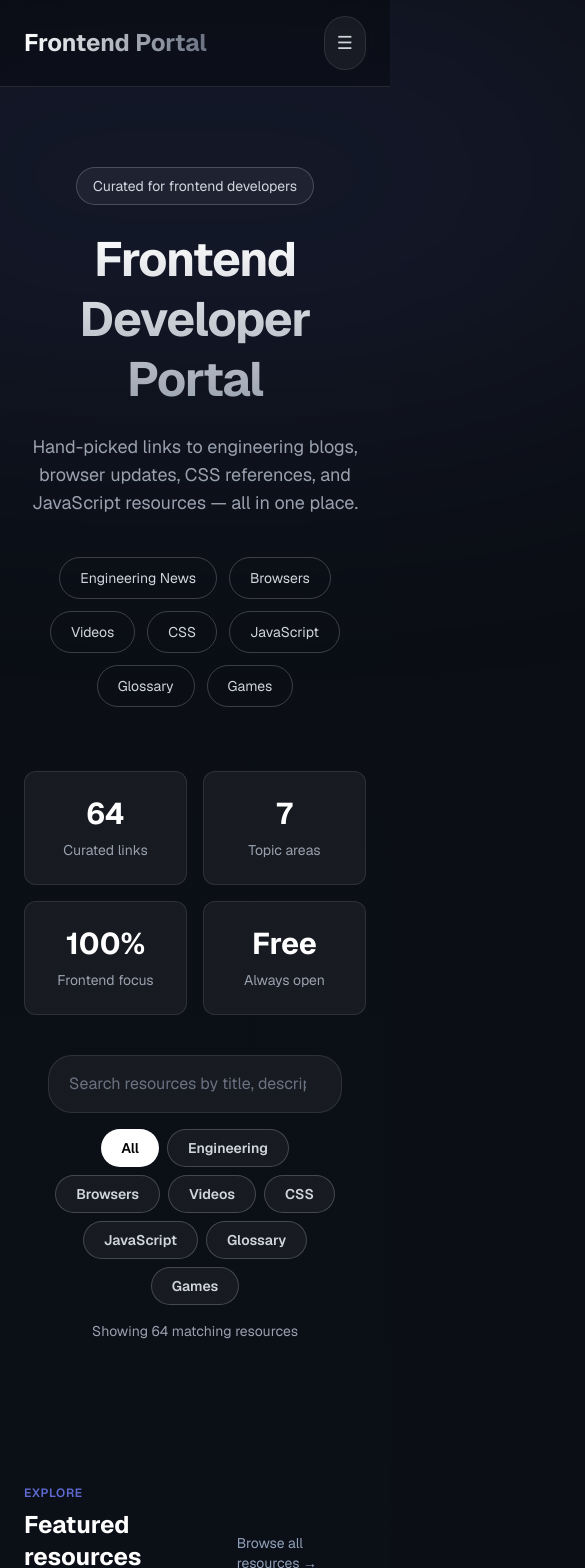
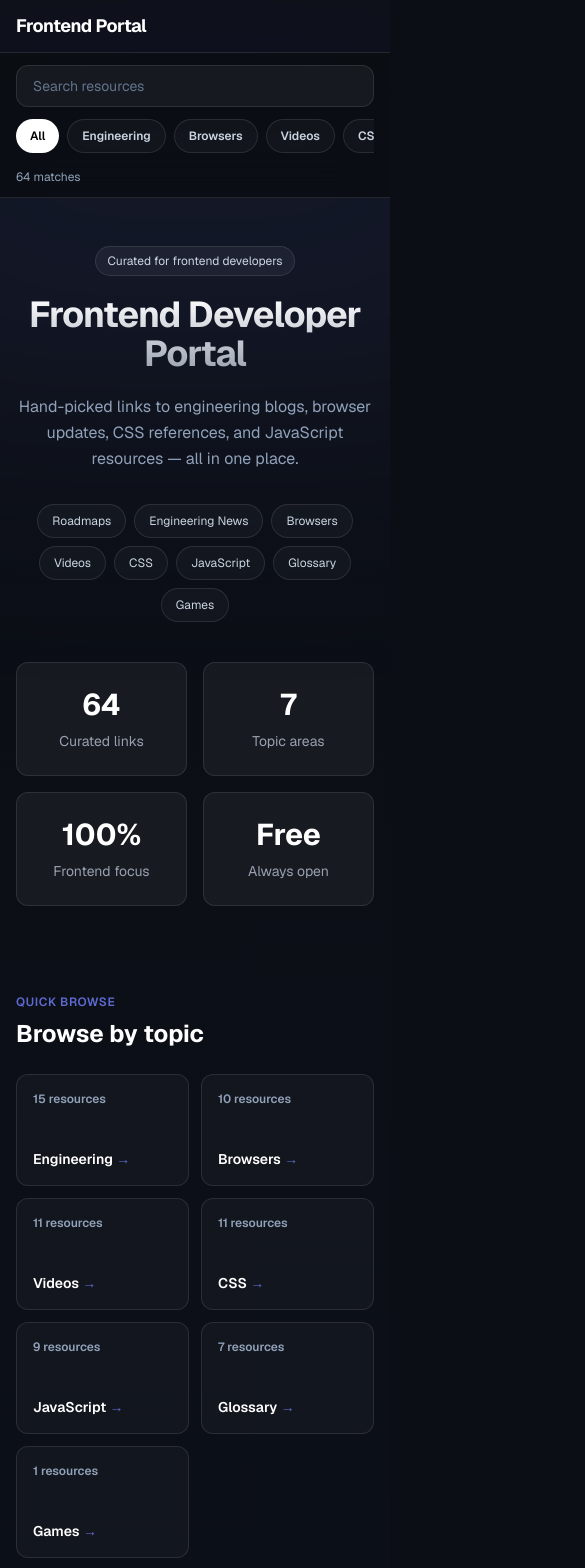
Before and after one commit to VSKerberos/next1, a Next.js app: page / in a window 390 px wide. Shown: the top 1568 px of the page, 585 px wide, since content can reach past the window. Built offline with nearby package versions, Linux system fonts and the light colour scheme.

Commit message:
frontend development

```diff
--- a/app/globals.css
+++ b/app/globals.css
@@ -3,6 +3,7 @@
 
 html {
   scroll-behavior: smooth;
+  overflow-x: clip;
 }
 
 :root {
@@ -21,4 +22,29 @@ body {
   background: var(--background);
   color: var(--foreground);
   font-family: var(--font-geist-sans), system-ui, sans-serif;
+  overflow-x: clip;
 }
+
+.filter-fade-in {
+  animation: filter-fade-in 220ms ease-out both;
+}
+
+@keyframes filter-fade-in {
+  from {
+    opacity: 0;
+  }
+
+  to {
+    opacity: 1;
+  }
+}
+
+@media (prefers-reduced-motion: reduce) {
+  html {
+    scroll-behavior: auto;
+  }
+
+  .filter-fade-in {
+    animation: none;
+  }
+}
--- a/app/layout.tsx
+++ b/app/layout.tsx
@@ -30,7 +30,7 @@ export default function RootLayout({
       suppressHydrationWarning
     >
       <body
-        className="relative isolate flex min-h-screen flex-col overflow-x-hidden bg-background text-slate-100 antialiased"
+        className="relative isolate flex min-h-screen flex-col bg-background text-slate-100 antialiased"
         suppressHydrationWarning
       >
         <div
--- a/app/page.tsx
+++ b/app/page.tsx
@@ -1,19 +1,8 @@
 "use client";
 
-import { useMemo, useState } from "react";
+import { useEffect, useMemo, useState } from "react";
 import Link from "next/link";
 import resources, { Resource } from "../data/resources";
-
-const NAV_SECTIONS = [
-  { label: "Roadmaps", href: "#roadmap" },
-  { label: "Engineering", href: "#engineering" },
-  { label: "Browsers", href: "#browsers" },
-  { label: "Videos", href: "#videos" },
-  { label: "CSS", href: "#css" },
-  { label: "JavaScript", href: "#javascript" },
-  { label: "Glossary", href: "#glossary" },
-  { label: "Games", href: "#games" },
-] as const;
 
 const ROADMAP_GUIDES = [
   {
@@ -43,6 +32,7 @@ const ROADMAP_GUIDES = [
 ] as const;
 
 const QUICK_JUMP_SECTIONS = [
+  { label: "Roadmaps", href: "#roadmap" },
   { label: "Engineering News", href: "#engineering" },
   { label: "Browsers", href: "#browsers" },
   { label: "Videos", href: "#videos" },
@@ -136,7 +126,7 @@ const ColorfulLinkCard = ({
       </span>
     </>
   );
-  const className = `flex h-full flex-col overflow-hidden bg-card border-2 ${BORDER_CLASSES[borderColor] ?? "border-white/10"} rounded-2xl p-6 hover:bg-card-hover transition-all duration-300 group no-underline`;
+  const className = `flex h-full min-h-40 flex-col overflow-hidden rounded-2xl border bg-card ${BORDER_CLASSES[borderColor] ?? "border-white/10"} p-5 transition-all duration-300 hover:-translate-y-0.5 hover:scale-[1.01] hover:bg-card-hover hover:shadow-xl hover:shadow-accent/10 focus-visible:-translate-y-0.5 focus-visible:scale-[1.01] focus-visible:shadow-xl focus-visible:shadow-accent/10 focus-visible:outline-none focus-visible:ring-2 focus-visible:ring-accent/50 motion-reduce:transition-none motion-reduce:transform-none group no-underline`;
 
   return href.startsWith("/") ? (
     <Link href={href} className={className}>
@@ -159,8 +149,34 @@ export default function Home() {
   const [activeSection, setActiveSection] = useState<
     "all" | Resource["section"]
   >("all");
-  const [menuOpen, setMenuOpen] = useState(false);
   const [activeRoadmap, setActiveRoadmap] = useState(0);
+  const [filterAnimationVersion, setFilterAnimationVersion] = useState(0);
+  const [scrollRequest, setScrollRequest] = useState<{
+    targetId: string;
+  } | null>(null);
+
+  useEffect(() => {
+    if (!scrollRequest) return;
+
+    const target = document.getElementById(scrollRequest.targetId);
+    if (!target) {
+      console.error(`Unable to find section "${scrollRequest.targetId}".`);
+      return;
+    }
+
+    target.scrollIntoView({ behavior: "smooth", block: "start" });
+  }, [scrollRequest]);
+
+  const updateSectionFilter = (section: "all" | Resource["section"]) => {
+    setActiveSection(section);
+    setFilterAnimationVersion(version => version + 1);
+  };
+
+  const handleSectionChange = (section: "all" | Resource["section"]) => {
+    updateSectionFilter(section);
+    const targetId = section === "all" ? "top" : section;
+    setScrollRequest({ targetId });
+  };
 
   const filteredResources = useMemo(
     () =>
@@ -185,91 +201,76 @@ export default function Home() {
     filteredResources.filter(resource => resource.section === section);
 
   return (
-    <main className="min-h-screen bg-gradient-to-b from-transparent via-slate-900/80 to-transparent text-white overflow-hidden">
-      {/* Navigation */}
-      <nav className="sticky top-0 z-50 backdrop-blur-md bg-black/30 border-b border-white/10">
-        <div className="max-w-7xl mx-auto px-6 py-4 flex justify-between items-center gap-4">
+    <main className="min-h-screen bg-gradient-to-b from-transparent via-slate-900/80 to-transparent text-white">
+      <header className="border-b border-white/10 bg-black/20">
+        <div className="mx-auto flex max-w-7xl items-center px-4 py-3 sm:px-6">
           <a
             href="#top"
-            className="text-2xl font-bold bg-gradient-to-r from-white to-gray-500 bg-clip-text text-transparent shrink-0"
+            className="text-lg font-bold tracking-tight text-white sm:text-xl"
           >
             Frontend Portal
           </a>
-          <div className="hidden md:flex items-center gap-6 text-sm text-gray-400">
-            {NAV_SECTIONS.map(({ label, href }) => (
-              <a
-                key={href}
-                href={href}
-                className="hover:text-white transition-colors"
+        </div>
+      </header>
+      <div className="sticky top-0 z-50 border-b border-white/10 bg-background/95 px-4 py-3 backdrop-blur-xl sm:px-6">
+        <div className="mx-auto flex max-w-6xl flex-col gap-3 lg:flex-row lg:items-center">
+          <label htmlFor="resource-search" className="sr-only">
+            Search resources
+          </label>
+          <div className="relative lg:w-72 xl:w-96">
+            <input
+              id="resource-search"
+              type="search"
+              value={searchTerm}
+              onChange={event => setSearchTerm(event.target.value)}
+              placeholder="Search resources"
+              className="w-full rounded-xl border border-white/10 bg-white/5 px-4 py-2.5 text-sm text-white placeholder:text-slate-500 focus:border-accent/70 focus:outline-none focus:ring-2 focus:ring-accent/20"
+            />
+          </div>
+          <div className="flex gap-2 overflow-x-auto pb-1 [scrollbar-width:none] [&::-webkit-scrollbar]:hidden lg:pb-0">
+            {FILTER_TAGS.map(filter => (
+              <button
+                key={filter.value}
+                type="button"
+                onClick={() => handleSectionChange(filter.value)}
+                aria-pressed={activeSection === filter.value}
+                className={`shrink-0 rounded-full px-3.5 py-2 text-xs font-semibold transition-colors sm:text-sm ${
+                  activeSection === filter.value
+                    ? "bg-white text-black"
+                    : "border border-white/10 bg-white/[0.03] text-slate-300 hover:border-white/30 hover:bg-white/[0.07]"
+                }`}
               >
-                {label}
-              </a>
+                {filter.label}
+              </button>
             ))}
           </div>
-          <div className="flex items-center gap-3">
-            <button
-              type="button"
-              onClick={() => setMenuOpen(open => !open)}
-              aria-label="Toggle navigation menu"
-              className="md:hidden rounded-full p-3 border border-white/10 bg-white/5 text-gray-300 hover:bg-white/10 transition-colors"
-            >
-              <span className="text-lg">☰</span>
-            </button>
-
-            <a
-              href="#engineering"
-              className="hidden md:inline-flex px-6 py-2 rounded-lg bg-white text-black font-semibold hover:bg-gray-200 transition-colors shrink-0 text-sm sm:text-base"
-            >
-              Browse resources
-            </a>
-          </div>
+          <p className="shrink-0 text-xs text-slate-400 lg:ml-auto lg:text-sm">
+            {filteredResources.length} matches
+          </p>
         </div>
-        {menuOpen && (
-          <div className="md:hidden border-t border-white/10 bg-black/80 backdrop-blur-md">
-            <div className="px-6 py-4 space-y-3">
-              {NAV_SECTIONS.map(({ label, href }) => (
-                <a
-                  key={href}
-                  href={href}
-                  onClick={() => setMenuOpen(false)}
-                  className="block rounded-2xl border border-white/10 bg-white/5 px-4 py-3 text-base font-medium text-gray-100 hover:bg-white/10"
-                >
-                  {label}
-                </a>
-              ))}
-              <a
-                href="#engineering"
-                onClick={() => setMenuOpen(false)}
-                className="block rounded-2xl bg-white px-4 py-3 text-base font-semibold text-black hover:bg-gray-200"
-              >
-                Browse resources
-              </a>
-            </div>
-          </div>
-        )}
-      </nav>
+      </div>
       {/* Hero Section */}
       <section
         id="top"
-        className="max-w-6xl mx-auto px-6 py-20 text-center scroll-mt-24"
+        className="mx-auto max-w-6xl scroll-mt-40 px-4 py-12 text-center sm:px-6 sm:py-16 lg:py-20 md:scroll-mt-20"
       >
-        <div className="inline-block px-4 py-2 rounded-full border border-white/20 text-sm text-gray-300 mb-6 bg-white/5">
+        <div className="mb-5 inline-flex rounded-full border border-white/10 bg-white/5 px-3 py-1.5 text-xs text-slate-300 sm:mb-6 sm:px-4 sm:py-2 sm:text-sm">
           Curated for frontend developers
         </div>
-        <h1 className="text-5xl md:text-7xl font-bold tracking-tight mb-6 bg-gradient-to-b from-white to-gray-400 bg-clip-text text-transparent leading-tight">
+        <h1 className="mb-5 bg-gradient-to-b from-white to-gray-400 bg-clip-text text-4xl font-bold leading-[1.08] tracking-tight text-transparent sm:mb-6 sm:text-6xl lg:text-7xl">
           Frontend Developer Portal
         </h1>
-        <p className="text-gray-400 text-lg md:text-xl max-w-3xl mx-auto mb-10">
+        <p className="mx-auto mb-8 max-w-3xl text-base leading-relaxed text-slate-400 sm:text-lg md:text-xl">
           Hand-picked links to engineering blogs, browser updates, CSS
           references, and JavaScript resources — all in one place.
         </p>
 
-        <div className="flex flex-wrap justify-center gap-3 mb-16">
+        <div className="mx-auto mb-10 flex max-w-3xl flex-wrap justify-center gap-2 sm:gap-3 md:mb-12">
           {QUICK_JUMP_SECTIONS.map(({ label, href }) => (
             <a
               key={href}
               href={href}
-              className="px-5 py-2.5 rounded-full border border-white/20 text-sm text-gray-300 hover:border-white/40 hover:bg-white/10 hover:text-white transition-colors"
+              className="rounded-full border border-white/10 bg-white/[0.03] px-3.5 py-2 text-xs text-slate-300 transition-colors hover:border-white/30 hover:bg-white/[0.07] hover:text-white sm:px-5 sm:text-sm"
             >
               {label}
             </a>
@@ -287,81 +288,40 @@ export default function Home() {
           <StatCard number="Free" label="Always open" />
         </div>
 
-        <div className="max-w-4xl mx-auto px-6 mb-16">
-          <label htmlFor="resource-search" className="sr-only">
-            Search resources
-          </label>
-          <div className="relative">
-            <input
-              id="resource-search"
-              type="search"
-              value={searchTerm}
-              onChange={event => setSearchTerm(event.target.value)}
-              placeholder="Search resources by title, description, or category"
-              className="w-full rounded-3xl border border-white/10 bg-white/5 px-5 py-4 text-white placeholder:text-gray-500 focus:border-blue-400 focus:outline-none focus:ring-2 focus:ring-blue-500/30"
-            />
-          </div>
-          <div className="mt-4 flex flex-wrap justify-center gap-2">
-            {FILTER_TAGS.map(filter => (
-              <button
-                key={filter.value}
-                type="button"
-                onClick={() => setActiveSection(filter.value)}
-                className={`rounded-full px-5 py-2 text-sm font-semibold transition-colors ${
-                  activeSection === filter.value
-                    ? "bg-white text-black"
-                    : "border border-white/20 bg-white/5 text-gray-300 hover:border-white/40 hover:bg-white/10"
-                }`}
-              >
-                {filter.label}
-              </button>
-            ))}
-          </div>
-          <p className="mt-4 text-center text-sm text-gray-400">
-            Showing {filteredResources.length} matching resource
-            {filteredResources.length === 1 ? "" : "s"}
-          </p>
-        </div>
       </section>
-      {/* Featured Resources Bento Grid */}
+      {/* Topic Browser */}
       <section
-        aria-labelledby="featured-resources-heading"
-        className="max-w-6xl mx-auto px-6 pb-16 scroll-mt-24"
+        aria-labelledby="topic-browser-heading"
+        className="mx-auto max-w-6xl px-4 pb-12 sm:px-6 sm:pb-16 scroll-mt-24"
       >
         <div className="mb-6 flex items-end justify-between gap-4">
           <div>
             <p className="mb-2 text-xs font-semibold uppercase tracking-wider text-accent">
-              Explore
+              Quick browse
             </p>
             <h2
-              id="featured-resources-heading"
+              id="topic-browser-heading"
               className="text-2xl font-bold text-white"
             >
-              Featured resources
+              Browse by topic
             </h2>
           </div>
-          <a
-            href="#engineering"
-            className="text-sm text-slate-400 transition-colors hover:text-white"
-          >
-            Browse all resources &rarr;
-          </a>
         </div>
-        <div className="grid auto-rows-fr grid-cols-1 gap-4 md:grid-cols-3">
-          {resources.slice(0, 3).map((resource, index) => (
-            <div
-              key={resource.href}
-              className={index === 0 ? "md:col-span-2 md:row-span-2" : ""}
+        <div className="grid grid-cols-2 gap-3 sm:grid-cols-3 lg:grid-cols-7">
+          {FILTER_TAGS.filter(filter => filter.value !== "all").map(filter => (
+            <a
+              key={filter.value}
+              href={`#${filter.value}`}
+              onClick={() => updateSectionFilter(filter.value)}
+              className="group flex min-h-28 flex-col justify-between rounded-xl border border-white/10 bg-white/[0.03] p-4 transition-colors hover:border-accent/50 hover:bg-accent/10"
             >
-              <ColorfulLinkCard
-                icon={resource.icon}
-                title={resource.title}
-                description={resource.description}
-                href={resource.href}
-                borderColor={resource.borderColor}
-                featured={index === 0}
-              />
-            </div>
+              <span className="text-xs font-semibold text-slate-400 group-hover:text-slate-300">
+                {resources.filter(resource => resource.section === filter.value).length} resources
+              </span>
+              <span className="text-sm font-semibold text-white">
+                {filter.label} <span aria-hidden="true" className="text-accent">→</span>
+              </span>
+            </a>
           ))}
         </div>
       </section>
@@ -369,7 +329,7 @@ export default function Home() {
       <section
         id="roadmap"
         aria-labelledby="roadmap-heading"
-        className="max-w-6xl mx-auto px-6 pb-16 scroll-mt-24"
+        className="max-w-6xl mx-auto px-6 pb-16 scroll-mt-40 md:scroll-mt-20"
       >
         <div className="mb-6">
           <p className="mb-2 text-xs font-semibold uppercase tracking-wider text-accent">
@@ -441,7 +401,7 @@ export default function Home() {
       {/* Engineering & Tech News Section */}
       <section
         id="engineering"
-        className="max-w-6xl mx-auto px-6 py-20 border-t border-white/10 scroll-mt-24"
+        className="max-w-6xl mx-auto px-6 py-20 border-t border-white/10 scroll-mt-40 md:scroll-mt-20"
       >
         <div className="text-center mb-16">
           <h2 className="text-4xl md:text-5xl font-bold mb-4">
@@ -453,7 +413,10 @@ export default function Home() {
           </p>
         </div>
 
-        <div className="grid grid-cols-1 sm:grid-cols-2 md:grid-cols-3 gap-6">
+        <div
+          key={filterAnimationVersion}
+          className={`grid grid-cols-1 sm:grid-cols-2 md:grid-cols-3 gap-6 ${filterAnimationVersion > 0 ? "filter-fade-in" : ""}`}
+        >
           {getSectionResources("engineering").map(r => (
             <ColorfulLinkCard
               key={r.href}
@@ -474,7 +437,7 @@ export default function Home() {
       {/* Browser & Engines Section */}
       <section
         id="browsers"
-        className="max-w-6xl mx-auto px-6 py-20 border-t border-white/10 scroll-mt-24"
+        className="max-w-6xl mx-auto px-6 py-20 border-t border-white/10 scroll-mt-40 md:scroll-mt-20"
       >
         <div className="text-center mb-16">
           <h2 className="text-4xl md:text-5xl font-bold mb-4">
@@ -485,7 +448,10 @@ export default function Home() {
           </p>
         </div>
 
-        <div className="grid grid-cols-1 sm:grid-cols-2 md:grid-cols-3 gap-6">
+        <div
+          key={filterAnimationVersion}
+          className={`grid grid-cols-1 sm:grid-cols-2 md:grid-cols-3 gap-6 ${filterAnimationVersion > 0 ? "filter-fade-in" : ""}`}
+        >
           {getSectionResources("browsers").map(r => (
             <ColorfulLinkCard
               key={r.href}
@@ -506,7 +472,7 @@ export default function Home() {
       {/* Video Channels Section */}
       <section
         id="videos"
-        className="max-w-6xl mx-auto px-6 py-20 border-t border-white/10 scroll-mt-24"
+        className="max-w-6xl mx-auto px-6 py-20 border-t border-white/10 scroll-mt-40 md:scroll-mt-20"
       >
         <div className="text-center mb-16">
           <h2 className="text-4xl md:text-5xl font-bold mb-4">
@@ -518,7 +484,10 @@ export default function Home() {
           </p>
         </div>
 
-        <div className="grid grid-cols-1 sm:grid-cols-2 md:grid-cols-3 gap-6">
+        <div
+          key={filterAnimationVersion}
+          className={`grid grid-cols-1 sm:grid-cols-2 md:grid-cols-3 gap-6 ${filterAnimationVersion > 0 ? "filter-fade-in" : ""}`}
+        >
           {getSectionResources("videos").map(r => (
             <ColorfulLinkCard
               key={r.href}
@@ -540,7 +509,7 @@ export default function Home() {
       {/* CSS Resources Section */}
       <section
         id="css"
-        className="max-w-6xl mx-auto px-6 py-20 border-t border-white/10 scroll-mt-24"
+        className="max-w-6xl mx-auto px-6 py-20 border-t border-white/10 scroll-mt-40 md:scroll-mt-20"
       >
         <div className="text-center mb-16">
           <h2 className="text-4xl md:text-5xl font-bold mb-4">CSS Resources</h2>
@@ -550,7 +519,10 @@ export default function Home() {
           </p>
         </div>
 
-        <div className="grid grid-cols-1 md:grid-cols-2 lg:grid-cols-4 gap-6">
+        <div
+          key={filterAnimationVersion}
+          className={`grid grid-cols-1 md:grid-cols-2 lg:grid-cols-4 gap-6 ${filterAnimationVersion > 0 ? "filter-fade-in" : ""}`}
+        >
           {getSectionResources("css").map(r => (
             <ColorfulLinkCard
               key={r.href}
@@ -572,7 +544,7 @@ export default function Home() {
       {/* JavaScript Resources Section */}
       <section
         id="javascript"
-        className="max-w-6xl mx-auto px-6 py-20 border-t border-white/10 scroll-mt-24"
+        className="max-w-6xl mx-auto px-6 py-20 border-t border-white/10 scroll-mt-40 md:scroll-mt-20"
       >
         <div className="text-center mb-16">
           <h2 className="text-4xl md:text-5xl font-bold mb-4">
@@ -582,7 +554,10 @@ export default function Home() {
             Explore essential JavaScript tools and documentation
           </p>
         </div>
-        <div className="grid grid-cols-1 sm:grid-cols-2 md:grid-cols-3 gap-6">
+        <div
+          key={filterAnimationVersion}
+          className={`grid grid-cols-1 sm:grid-cols-2 md:grid-cols-3 gap-6 ${filterAnimationVersion > 0 ? "filter-fade-in" : ""}`}
+        >
           {getSectionResources("javascript").map(r => (
             <ColorfulLinkCard
               key={r.href}
@@ -603,7 +578,7 @@ export default function Home() {
       {/* Glossary Section */}
       <section
         id="glossary"
-        className="max-w-6xl mx-auto px-6 py-20 border-t border-white/10 scroll-mt-24"
+        className="max-w-6xl mx-auto px-6 py-20 border-t border-white/10 scroll-mt-40 md:scroll-mt-20"
       >
         <div className="text-center mb-16">
           <h2 className="text-4xl md:text-5xl font-bold mb-4">
@@ -613,7 +588,10 @@ export default function Home() {
             Clear definitions for web platform, CSS, and accessibility terms
           </p>
         </div>
-        <div className="grid grid-cols-1 sm:grid-cols-2 md:grid-cols-3 gap-6">
+        <div
+          key={filterAnimationVersion}
+          className={`grid grid-cols-1 sm:grid-cols-2 md:grid-cols-3 gap-6 ${filterAnimationVersion > 0 ? "filter-fade-in" : ""}`}
+        >
           {getSectionResources("glossary").map(r => (
             <ColorfulLinkCard
               key={r.href}
@@ -634,28 +612,72 @@ export default function Home() {
       {/* Games Section */}
       <section
         id="games"
-        className="max-w-6xl mx-auto px-6 py-20 border-t border-white/10 scroll-mt-24"
+        className="mx-auto max-w-6xl scroll-mt-40 border-t border-white/10 px-4 py-14 sm:px-6 sm:py-20 md:scroll-mt-20"
       >
-        <div className="text-center mb-16">
-          <h2 className="text-4xl md:text-5xl font-bold mb-4">Games</h2>
-          <p className="text-gray-400 text-lg max-w-2xl mx-auto">
-            Take a break and play a classic game.
+        <div className="mb-8 flex flex-col gap-3 sm:mb-10 sm:flex-row sm:items-end sm:justify-between">
+          <div>
+            <p className="mb-2 text-xs font-semibold uppercase tracking-wider text-emerald-300">
+              Take a break
+            </p>
+            <h2 className="text-3xl font-bold tracking-tight text-white sm:text-4xl">
+              Play a game
+            </h2>
+          </div>
+          <p className="max-w-xl text-sm leading-relaxed text-slate-400 sm:text-base">
+            Step away from the docs and challenge yourself to a quick classic.
           </p>
         </div>
-        <div className="grid grid-cols-1 sm:grid-cols-2 md:grid-cols-3 gap-6">
-          {getSectionResources("games").map(game => (
-            <ColorfulLinkCard
-              key={game.href}
-              icon={game.icon}
-              title={game.title}
-              description={game.description}
-              href={game.href}
-              borderColor={game.borderColor}
-            />
-          ))}
+        <div
+          key={filterAnimationVersion}
+          className={`grid gap-4 sm:grid-cols-2 ${filterAnimationVersion > 0 ? "filter-fade-in" : ""}`}
+        >
+          {getSectionResources("games").map(game => {
+            const content = (
+              <>
+                <div className="flex items-start justify-between gap-4">
+                  <span
+                    aria-hidden="true"
+                    className="grid size-14 place-items-center rounded-2xl border border-emerald-200/15 bg-emerald-300/10 text-3xl"
+                  >
+                    {game.icon}
+                  </span>
+                  <span className="rounded-full border border-emerald-200/15 bg-emerald-300/5 px-3 py-1 text-xs font-medium text-emerald-200">
+                    Play in browser
+                  </span>
+                </div>
+                <div className="mt-8">
+                  <h3 className="text-2xl font-bold text-white">{game.title}</h3>
+                  <p className="mt-2 max-w-md text-sm leading-relaxed text-slate-400">
+                    {game.description}
+                  </p>
+                </div>
+                <span className="mt-7 inline-flex items-center gap-2 text-sm font-semibold text-emerald-200 transition-colors group-hover:text-emerald-100">
+                  Start playing <span aria-hidden="true">→</span>
+                </span>
+              </>
+            );
+            const className =
+              "group flex min-h-64 flex-col rounded-3xl border border-emerald-200/15 bg-gradient-to-br from-emerald-300/[0.08] via-card to-card p-6 transition-colors hover:border-emerald-200/35 hover:from-emerald-300/[0.12] sm:p-8";
+
+            return game.href.startsWith("/") ? (
+              <Link key={game.href} href={game.href} className={className}>
+                {content}
+              </Link>
+            ) : (
+              <a
+                key={game.href}
+                href={game.href}
+                target="_blank"
+                rel="noopener noreferrer"
+                className={className}
+              >
+                {content}
+              </a>
+            );
+          })}
         </div>
         {getSectionResources("games").length === 0 && (
-          <p className="mt-6 text-center text-gray-400">
+          <p className="rounded-2xl border border-white/10 bg-white/[0.03] px-4 py-8 text-center text-slate-400">
             No games match your search.
           </p>
         )}
```
